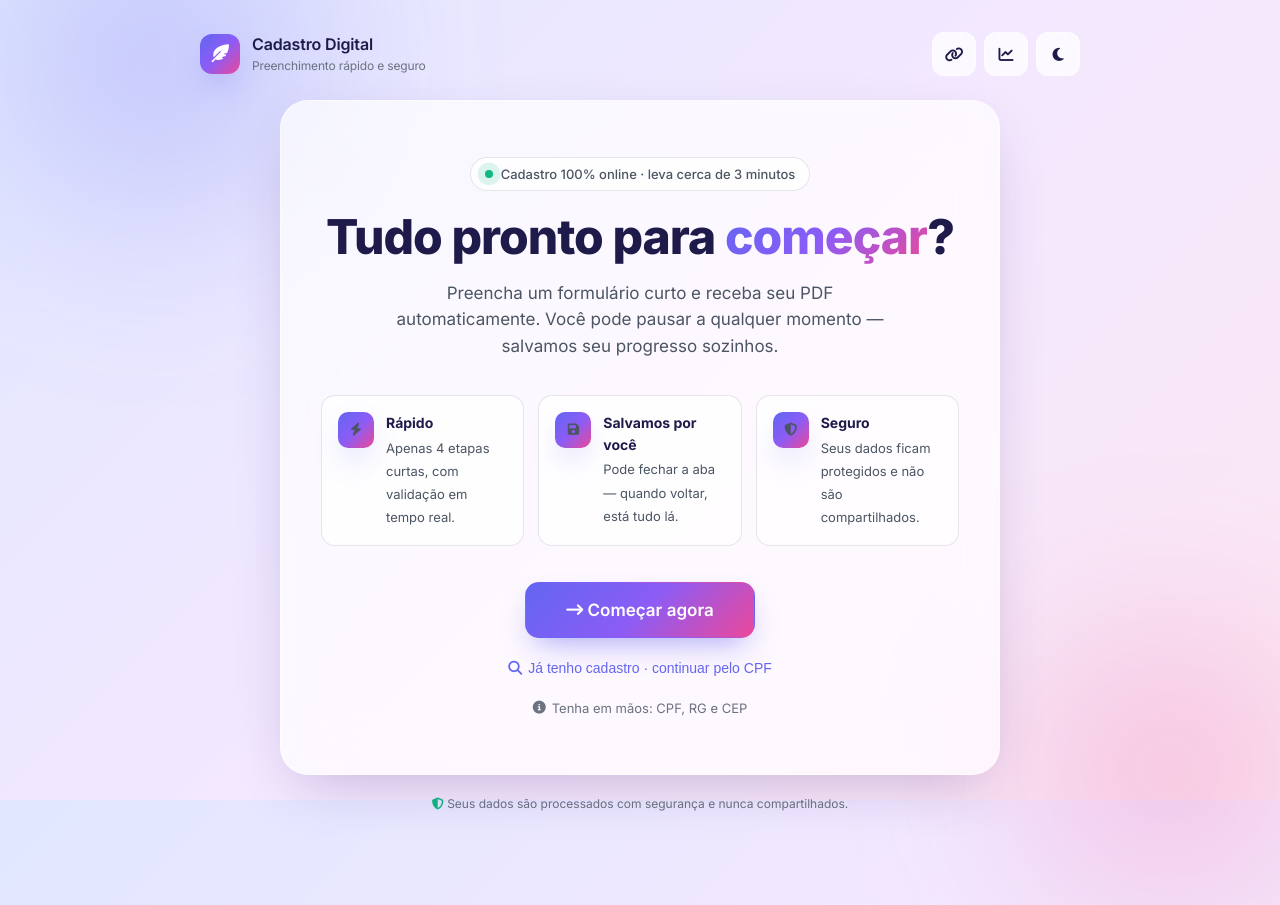
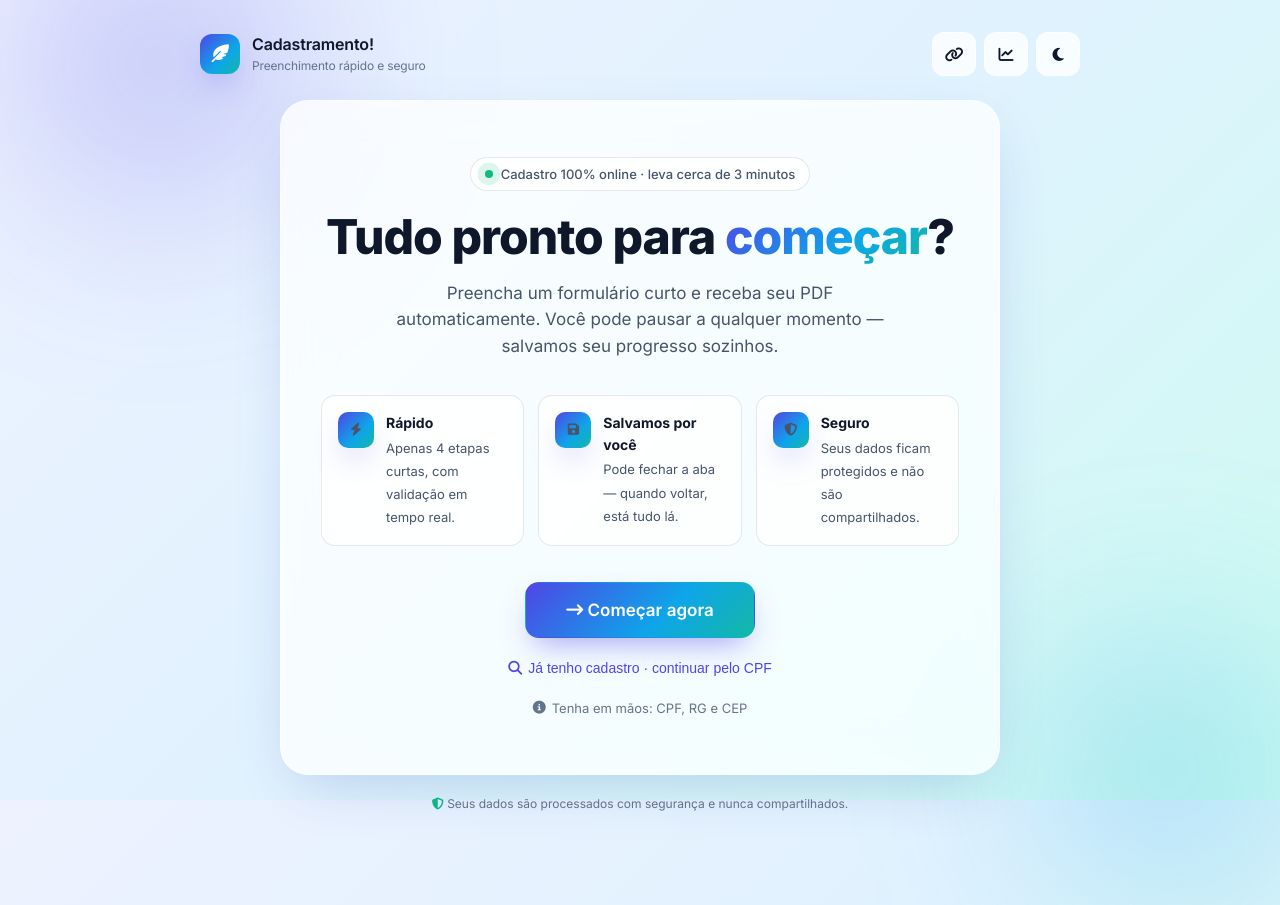
Before and after one commit to Diihsoares10/Gerador_PDF_Python, a Flask app: page / in a window 1280 px wide. Run offline with Flask 3, Linux system fonts and the light colour scheme; data comes from the database, SQL or seed files in the repository; parts of the project's set-up code (start-up, migrations or seed data) failed here and were passed over.

Commit message:
Update website colors and branding to a modern professional style
Refresh website color palette to indigo, sky, and teal, and update brand name from "Cadastro Digital" to "Cadastramento!".

Replit-Commit-Author: Agent
Replit-Commit-Session-Id: f0a5f9eb-ad4e-4c60-aec0-3c3ece9c98a1
Replit-Commit-Checkpoint-Type: full_checkpoint
Replit-Commit-Event-Id: 5d90eb29-4b8a-4b4f-8803-f7828f3ef2df
Replit-Commit-Screenshot-Url: https://storage.googleapis.com/screenshot-production-us-central1/d2f91017-9c87-4245-800a-79f8a67889f5/f0a5f9eb-ad4e-4c60-aec0-3c3ece9c98a1/edGwkxk
Replit-Helium-Checkpoint-Created: true

```diff
--- a/static/css/style.css
+++ b/static/css/style.css
@@ -3,32 +3,44 @@
    ============================================================ */
 
 :root {
-    /* Light theme */
-    --bg-gradient: linear-gradient(135deg, #e0e7ff 0%, #f3e8ff 50%, #fce7f3 100%);
-    --bg-blob-1: radial-gradient(circle, rgba(99, 102, 241, 0.35), transparent 60%);
-    --bg-blob-2: radial-gradient(circle, rgba(236, 72, 153, 0.30), transparent 60%);
-    --bg-blob-3: radial-gradient(circle, rgba(56, 189, 248, 0.30), transparent 60%);
+    /* ============================================================
+       Light theme — Modern SaaS palette (Indigo + Sky + Teal)
+       Primary trust color: indigo  •  Accent: sky/teal
+       No magenta/pink — replaced by cool blues for a more
+       professional, trustworthy feel.
+       ============================================================ */
+    --bg-gradient: linear-gradient(135deg, #eef2ff 0%, #e0f2fe 50%, #ccfbf1 100%);
+    --bg-blob-1: radial-gradient(circle, rgba(79, 70, 229, 0.32), transparent 60%);
+    --bg-blob-2: radial-gradient(circle, rgba(14, 165, 233, 0.28), transparent 60%);
+    --bg-blob-3: radial-gradient(circle, rgba(20, 184, 166, 0.24), transparent 60%);
 
-    --surface: rgba(255, 255, 255, 0.72);
-    --surface-strong: rgba(255, 255, 255, 0.92);
-    --surface-border: rgba(255, 255, 255, 0.55);
-    --surface-shadow: 0 20px 60px -20px rgba(60, 25, 120, 0.30);
+    --surface: rgba(255, 255, 255, 0.78);
+    --surface-strong: rgba(255, 255, 255, 0.94);
+    --surface-border: rgba(255, 255, 255, 0.6);
+    --surface-shadow: 0 20px 60px -20px rgba(30, 64, 175, 0.25);
 
-    --field-bg: rgba(255, 255, 255, 0.75);
+    --field-bg: rgba(255, 255, 255, 0.8);
     --field-border: rgba(15, 23, 42, 0.10);
-    --field-border-hover: rgba(99, 102, 241, 0.35);
-    --field-focus: #6366f1;
-    --field-focus-ring: rgba(99, 102, 241, 0.18);
+    --field-border-hover: rgba(79, 70, 229, 0.40);
+    --field-focus: #4f46e5;
+    --field-focus-ring: rgba(79, 70, 229, 0.18);
 
-    --text-primary: #1e1b4b;
-    --text-secondary: #4b5563;
-    --text-muted: #6b7280;
+    --text-primary: #0f172a;
+    --text-secondary: #475569;
+    --text-muted: #64748b;
     --text-on-accent: #ffffff;
 
-    --accent: #6366f1;
-    --accent-2: #8b5cf6;
-    --accent-gradient: linear-gradient(135deg, #6366f1 0%, #8b5cf6 50%, #ec4899 100%);
-    --accent-shadow: 0 14px 30px -10px rgba(99, 102, 241, 0.55);
+    --primary:        #4f46e5;   /* indigo-600 — main brand */
+    --primary-hover:  #4338ca;   /* indigo-700 — hover */
+    --primary-active: #3730a3;   /* indigo-800 — pressed */
+    --primary-soft:   rgba(79, 70, 229, 0.10);
+    --secondary:      #0ea5e9;   /* sky-500 — supporting accent */
+    --tertiary:       #14b8a6;   /* teal-500 — fresh accent for gradients */
+
+    --accent: var(--primary);
+    --accent-2: var(--secondary);
+    --accent-gradient: linear-gradient(135deg, #4f46e5 0%, #0ea5e9 60%, #14b8a6 100%);
+    --accent-shadow: 0 14px 30px -10px rgba(79, 70, 229, 0.50);
 
     --success: #10b981;
     --success-bg: rgba(16, 185, 129, 0.10);
--- a/templates/index.html
+++ b/templates/index.html
@@ -4,8 +4,8 @@
     <meta charset="UTF-8">
     <meta name="viewport" content="width=device-width, initial-scale=1.0">
     <meta name="description" content="Formulário digital moderno para cadastro com geração automática de PDF.">
-    <meta name="theme-color" content="#6366f1">
-    <title>Cadastro Digital — Formulário Moderno</title>
+    <meta name="theme-color" content="#4f46e5">
+    <title>Cadastramento! — Formulário Moderno</title>
 
     <link rel="preconnect" href="https://fonts.googleapis.com">
     <link rel="preconnect" href="https://fonts.gstatic.com" crossorigin>
@@ -47,7 +47,7 @@
             <div class="brand">
                 <div class="brand-logo" aria-hidden="true"><i class="fa-solid fa-feather-pointed"></i></div>
                 <div>
-                    <span class="brand-name">Cadastro Digital</span>
+                    <span class="brand-name">Cadastramento!</span>
                     <span class="brand-sub">Preenchimento rápido e seguro</span>
                 </div>
             </div>
```
Also changed, not shown: other parts of static/css/style.css (+26 -15 lines), replit.md (+8 -0 lines).
